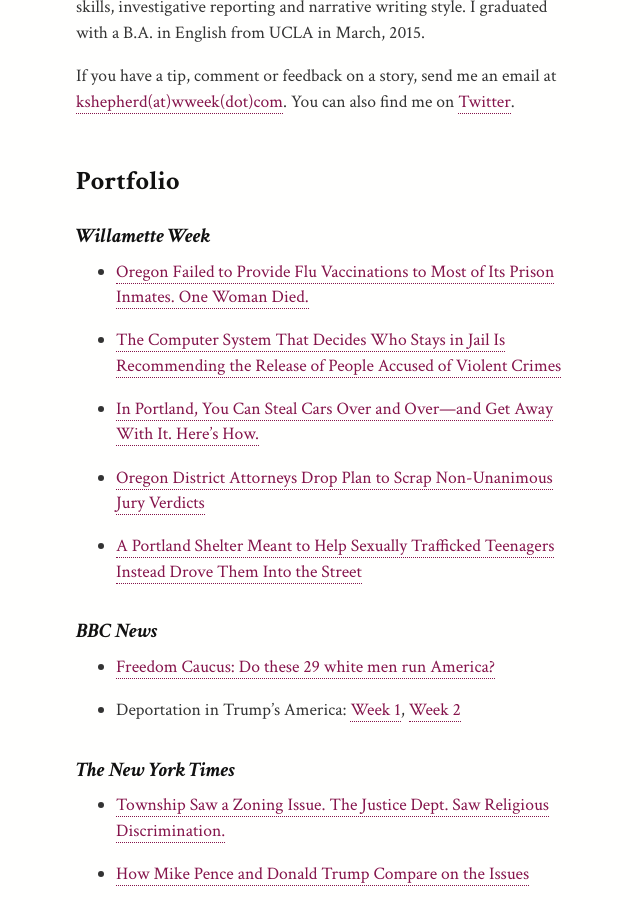
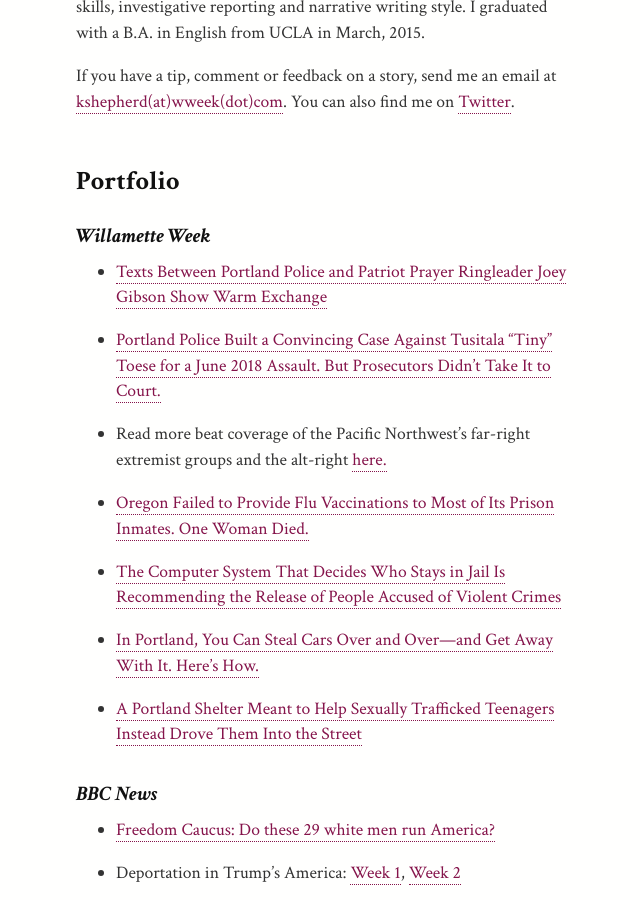
Before and after one commit to ksheps/ksheps.github.io, a Jekyll site: the page built from index.md, in a window 1280 px wide and 900 px high, scrolled down 878 px. Shown: the whole window, without its empty margins (314-954 px from the left). Built offline with Jekyll 4.4.1, drawn with Linux system fonts in a browser that asks for light colours.

Commit message:
Update index.md

```diff
--- a/index.md
+++ b/index.md
@@ -24,13 +24,18 @@ If you have a tip, comment or feedback on a story, send me an email at [kshepher
 
 ### Willamette Week
 
+- [Texts Between Portland Police and Patriot Prayer Ringleader Joey Gibson Show Warm Exchange](https://www.wweek.com/news/courts/2019/02/14/texts-between-portland-police-and-patriot-prayer-ringleader-joey-gibson-show-warm-exchange/)
+
+- [Portland Police Built a Convincing Case Against Tusitala “Tiny” Toese for a June 2018 Assault. But Prosecutors Didn’t Take It to Court.](https://www.wweek.com/news/courts/2019/02/20/portland-police-built-a-convincing-case-against-tusitala-tiny-toese-for-a-june-2018-assault-but-prosecutors-didnt-take-it-to-court/)
+
+- Read more beat coverage of the Pacific Northwest's far-right extremist groups and the alt-right [here.](https://www.wweek.com/tag/far-right/)
+
 - [Oregon Failed to Provide Flu Vaccinations to Most of Its Prison Inmates. One Woman Died.](http://www.wweek.com/news/state/2018/03/21/oregon-failed-to-provide-flu-vaccinations-to-most-of-its-prison-inmates-one-woman-died/)
 
 - [The Computer System That Decides Who Stays in Jail Is Recommending the Release of People Accused of Violent Crimes](http://www.wweek.com/news/courts/2018/04/04/the-computer-system-that-decides-who-stays-in-jail-is-recommending-the-release-of-people-accused-of-violent-crimes/)
 
 - [In Portland, You Can Steal Cars Over and Over—and Get Away With It. Here’s How.](http://www.wweek.com/news/courts/2017/11/29/in-portland-you-can-steal-cars-over-and-over-and-get-away-with-it-heres-how/)
 
-- [Oregon District Attorneys Drop Plan to Scrap Non-Unanimous Jury Verdicts](http://www.wweek.com/news/courts/2018/01/30/oregon-district-attorneys-drop-plan-to-scrap-non-unanimous-jury-verdicts/)
 
 - [A Portland Shelter Meant to Help Sexually Trafficked Teenagers Instead Drove Them Into the Street](http://www.wweek.com/news/2017/12/06/a-portland-shelter-meant-to-help-sexually-trafficked-teenagers-instead-drove-them-into-the-street/)
 
```
